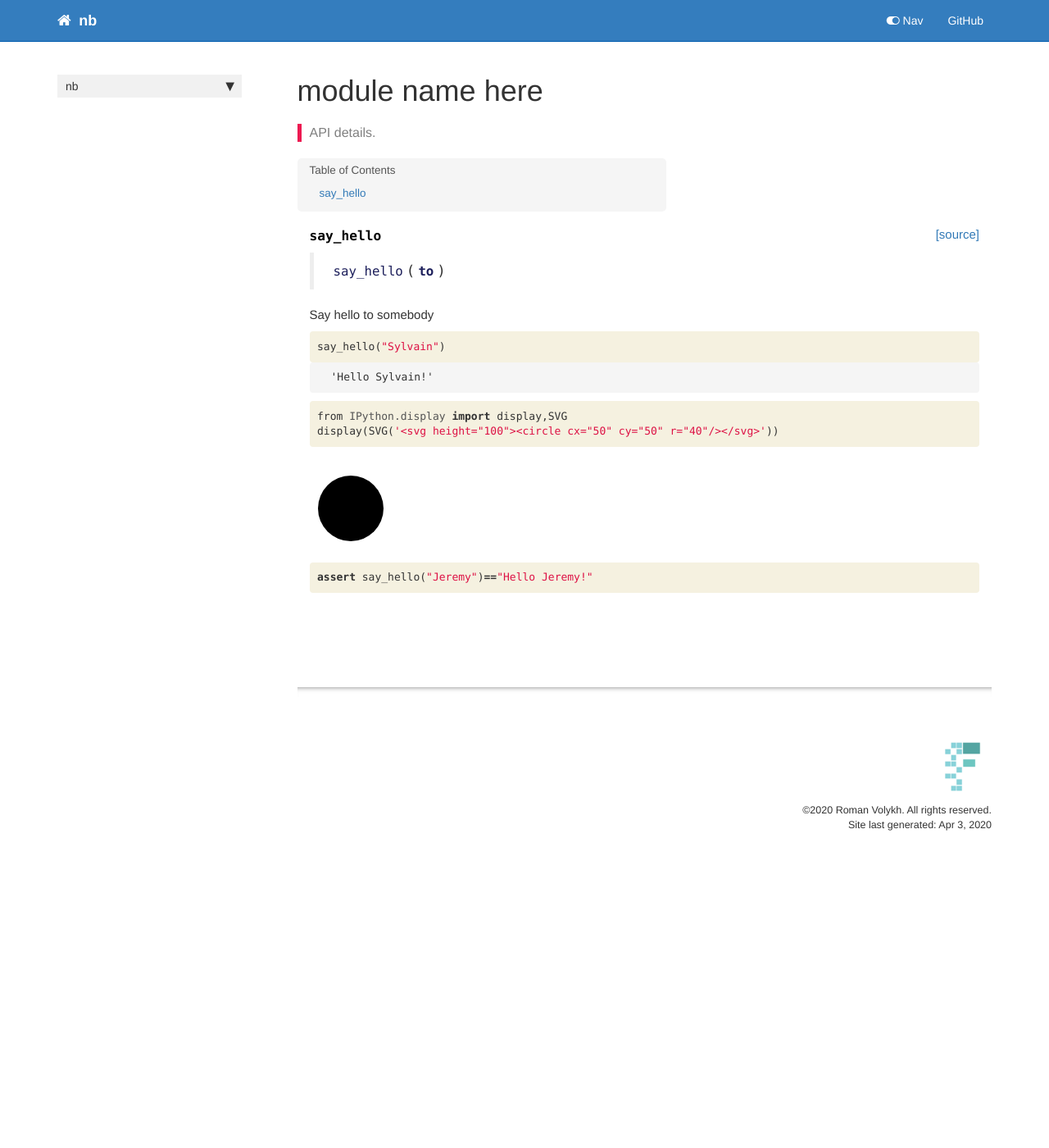
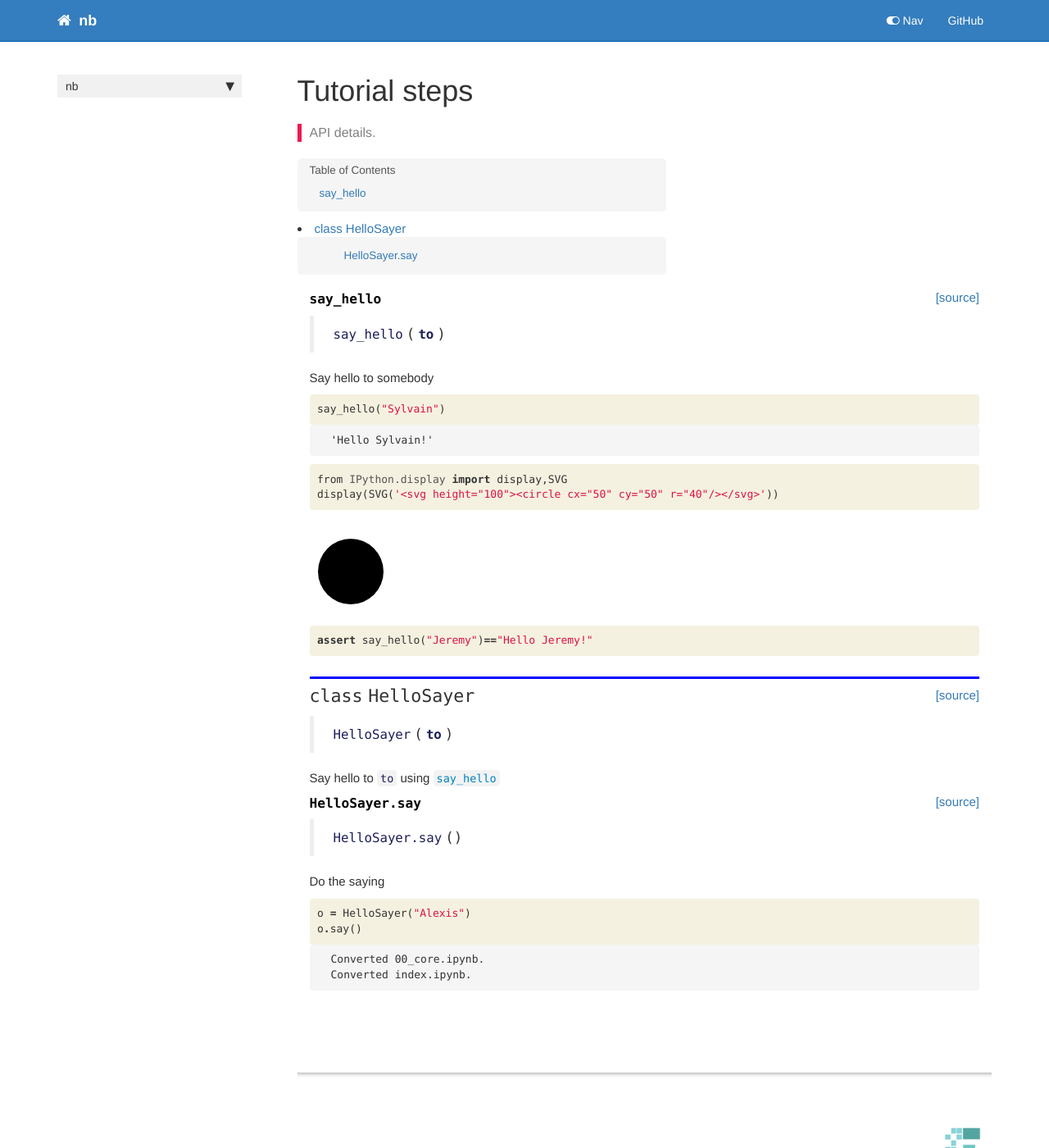
Before and after one commit to rvolykh/nb, a Jekyll site: the page built from docs/core.html, in a window 1280 px wide and 1400 px high. Shown: the whole window at 82% size. Built offline with Jekyll 4.4.1, drawn with Linux system fonts in a browser that asks for light colours; nearby versions of some CDN libraries; comment, search, counter and statistics services are not loaded.

Commit message:
Finish tutoriallal

```diff
--- a/docs/_data/sidebars/home_sidebar.yml
+++ b/docs/_data/sidebars/home_sidebar.yml
@@ -10,7 +10,7 @@
       title: Overview
       url: /
     - output: web,pdf
-      title: module name here
+      title: Tutorial steps
       url: /core
     output: web
     title: nb
--- a/docs/core.html
+++ b/docs/core.html
@@ -1,6 +1,6 @@
 ---
 
-title: module name here
+title: Tutorial steps
 
 keywords: fastai
 sidebar: home_sidebar
@@ -142,4 +142,101 @@
 </div>
     {% endraw %}
 
+    {% raw %}
+
+<div class="cell border-box-sizing code_cell rendered">
+
 </div>
+    {% endraw %}
+
+    {% raw %}
+
+<div class="cell border-box-sizing code_cell rendered">
+
+<div class="output_wrapper">
+<div class="output">
+
+<div class="output_area">
+
+
+<div class="output_markdown rendered_html output_subarea ">
+<h2 id="HelloSayer" class="doc_header"><code>class</code> <code>HelloSayer</code><a href="https://github.com/rvolykh/nb/tree/master/nb/core.py#L11" class="source_link" style="float:right">[source]</a></h2><blockquote><p><code>HelloSayer</code>(<strong><code>to</code></strong>)</p>
+</blockquote>
+<p>Say hello to <code>to</code> using <a href="/nb/core#say_hello"><code>say_hello</code></a></p>
+
+</div>
+
+</div>
+
+</div>
+</div>
+
+</div>
+    {% endraw %}
+
+    {% raw %}
+
+<div class="cell border-box-sizing code_cell rendered">
+
+<div class="output_wrapper">
+<div class="output">
+
+<div class="output_area">
+
+
+<div class="output_markdown rendered_html output_subarea ">
+<h4 id="HelloSayer.say" class="doc_header"><code>HelloSayer.say</code><a href="https://github.com/rvolykh/nb/tree/master/nb/core.py#L15" class="source_link" style="float:right">[source]</a></h4><blockquote><p><code>HelloSayer.say</code>()</p>
+</blockquote>
+<p>Do the saying</p>
+
+</div>
+
+</div>
+
+</div>
+</div>
+
+</div>
+    {% endraw %}
+
+    {% raw %}
+
+<div class="cell border-box-sizing code_cell rendered">
+<div class="input">
+
+<div class="inner_cell">
+    <div class="input_area">
+<div class=" highlight hl-ipython3"><pre><span></span><span class="n">o</span> <span class="o">=</span> <span class="n">HelloSayer</span><span class="p">(</span><span class="s2">&quot;Alexis&quot;</span><span class="p">)</span>
+<span class="n">o</span><span class="o">.</span><span class="n">say</span><span class="p">()</span>
+</pre></div>
+
+    </div>
+</div>
+</div>
+
+</div>
+    {% endraw %}
+
+    {% raw %}
+
+<div class="cell border-box-sizing code_cell rendered">
+
+<div class="output_wrapper">
+<div class="output">
+
+<div class="output_area">
+
+<div class="output_subarea output_stream output_stdout output_text">
+<pre>Converted 00_core.ipynb.
+Converted index.ipynb.
+</pre>
+</div>
+</div>
+
+</div>
+</div>
+
+</div>
+    {% endraw %}
+
+</div>
--- a/docs/index.html
+++ b/docs/index.html
@@ -42,7 +42,7 @@
 </div>
 <div class="cell border-box-sizing text_cell rendered"><div class="inner_cell">
 <div class="text_cell_render border-box-sizing rendered_html">
-<p><code>pip install nb</code></p>
+<p><code>pip install -e .</code></p>
 
 </div>
 </div>
--- a/docs/sidebar.json
+++ b/docs/sidebar.json
@@ -1,6 +1,6 @@
 {
   "nb": {
     "Overview": "/",
-    "module name here": "/core"
+    "Tutorial steps": "/core"
   }
 }
--- a/nb/_nbdev.py
+++ b/nb/_nbdev.py
@@ -2,7 +2,8 @@
 
 __all__ = ["index", "modules", "custom_doc_links", "git_url"]
 
-index = {"say_hello": "00_core.ipynb"}
+index = {"say_hello": "00_core.ipynb",
+         "HelloSayer": "00_core.ipynb"}
 
 modules = ["core.py"]
 
```
Also changed, not shown: nb/core.py (+10 -1 lines), README.md, 2 other files.
